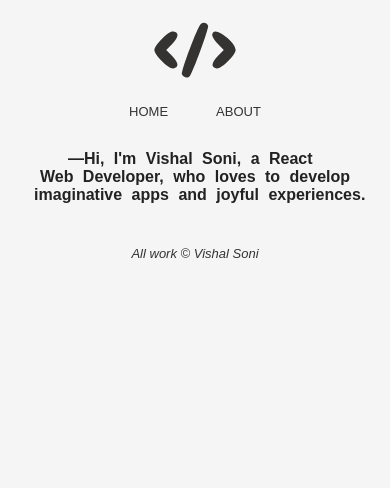
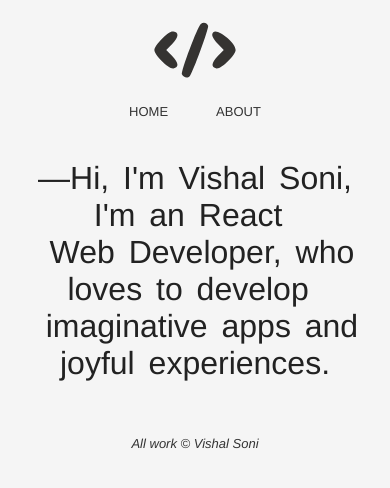
Before and after one commit to vishalsoni7/aboutvishal, a React (Create React App) app: page / in a window 390 px wide. Shown: the top 488 px of the page. Built offline with nearby package versions, Linux system fonts and the light colour scheme.

Commit message:
style - fixed css

```diff
--- a/src/App.css
+++ b/src/App.css
@@ -1,11 +1,12 @@
 .App {
   text-align: center;
-  font-family: "Ysabeau SC", sans-serif;
+  font-family: Helvetica, Arial, sans-serif;
 }
 
 body {
   color: #333;
   background-color: whitesmoke;
+  font-family: Helvetica, Arial, sans-serif;
 }
 
 .logo-img {
@@ -42,6 +43,7 @@ body {
   font-size: 43px;
   color: #222;
   word-spacing: 5px;
+  font-weight: 450;
 }
 .B span {
   font-size: small;
@@ -72,7 +74,7 @@ body {
 .D h1 {
   position: absolute;
   margin-left: 29.5%;
-  margin-top: 4.5rem;
+  margin-top: 6rem;
   color: black;
   font-weight: bold;
   font-size: 45px;
@@ -108,7 +110,7 @@ img {
 
 @media (max-width: 768px) {
   img {
-    width: 300px;
+    width: 330px;
     max-height: 400px;
   }
   .D {
@@ -116,17 +118,18 @@ img {
   }
 
   .D h1 {
-    margin-left: 0rem;
-    margin-bottom: 18%;
+    margin-left: 1%;
+    margin-top: 22.5rem;
     color: white;
+    font-size: 32px;
   }
 
   .E {
-    padding: 15px 25px;
+    padding: 15px 10px;
   }
 
   .B h1 {
-    font-size: 16px;
+    font-size: 32px;
   }
 
   .C {
--- a/src/pages/Home.jsx
+++ b/src/pages/Home.jsx
@@ -5,8 +5,8 @@ export const Home = () => {
         <div className="B">
           {" "}
           <h1>
-            —Hi, I'm Vishal Soni, a React <br /> Web Developer, who loves to
-            develop <br /> imaginative apps and joyful experiences.
+            —Hi, I'm Vishal Soni, I'm an React <br /> Web Developer, who loves
+            to develop <br /> imaginative apps and joyful experiences.
           </h1>
           <span>
             {" "}
```
